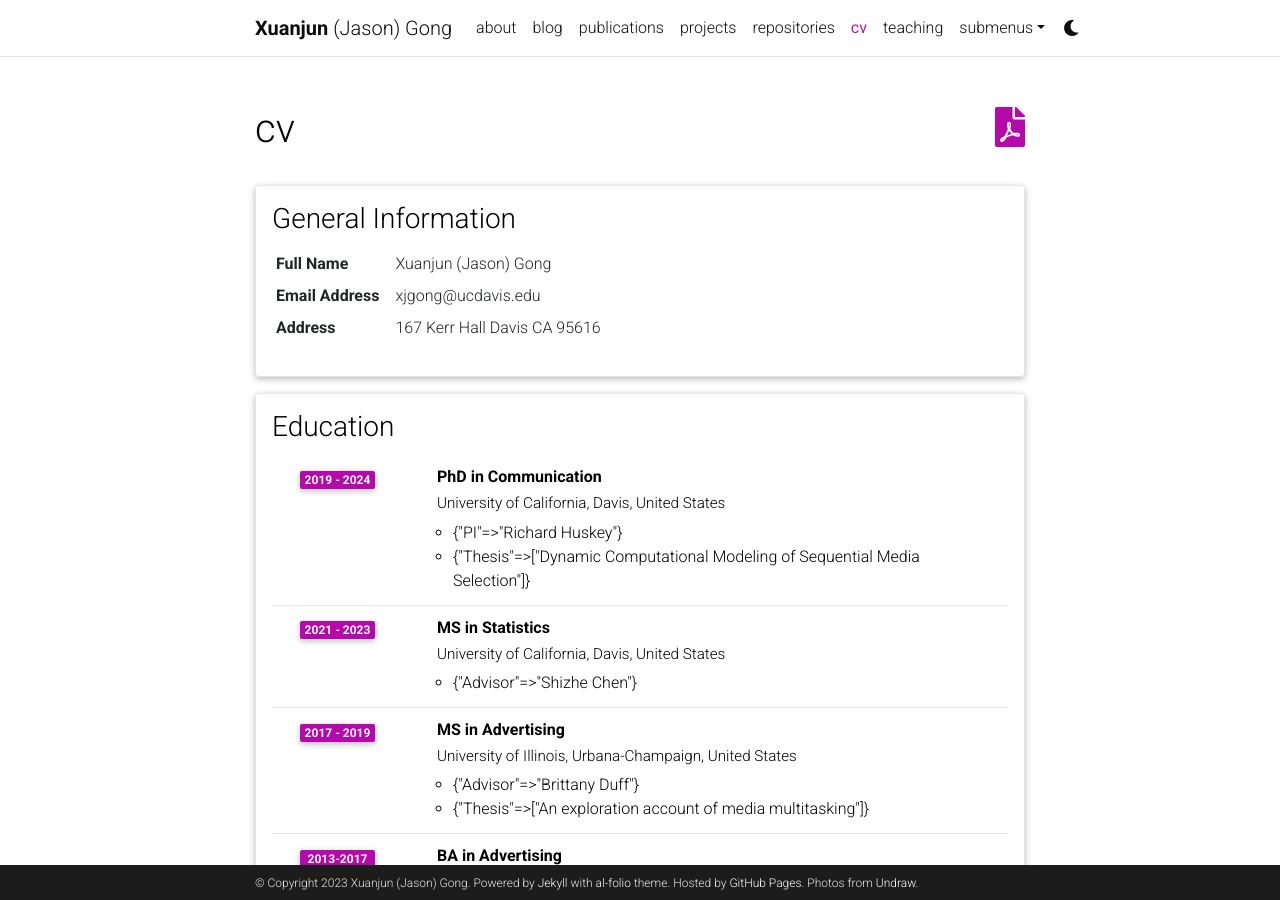
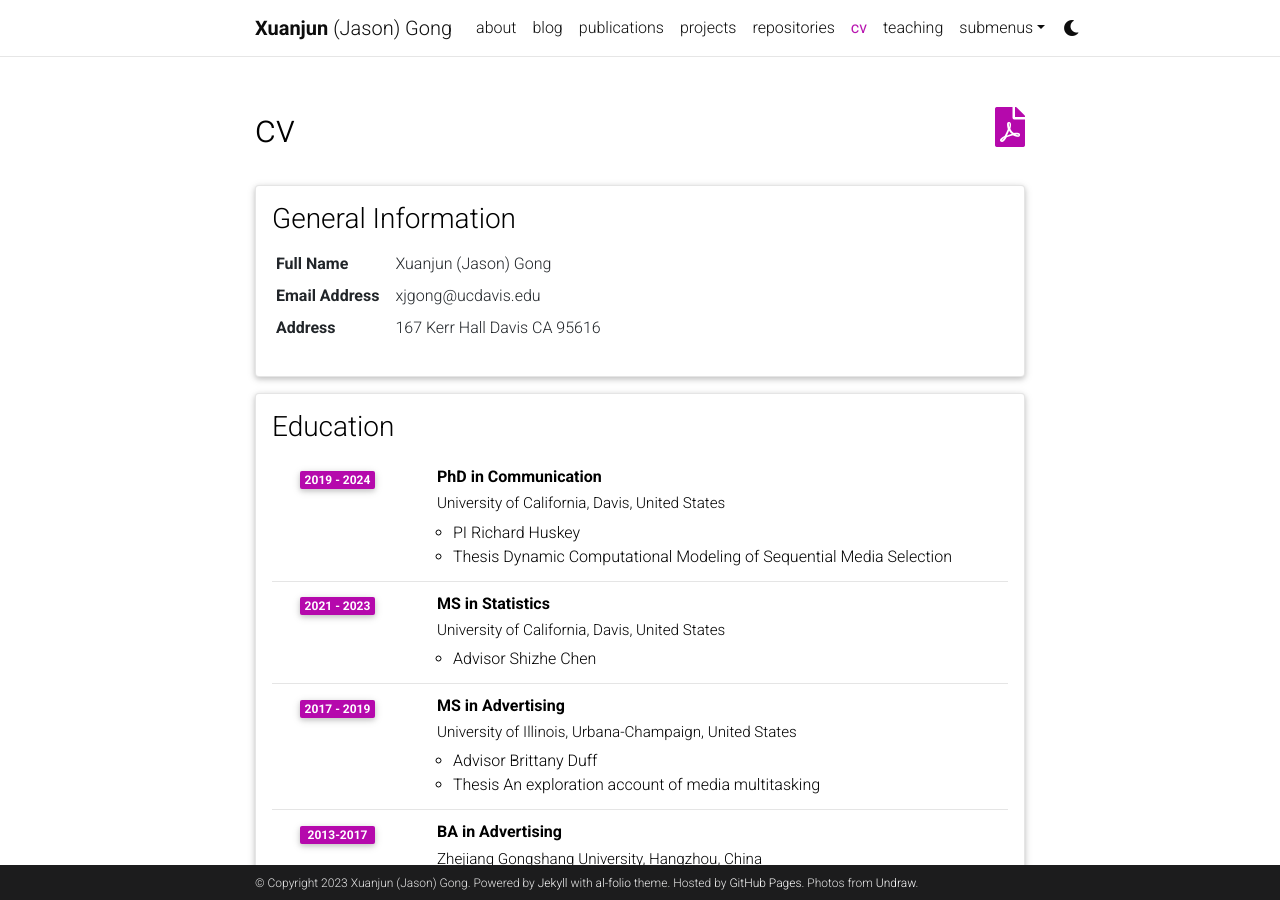
Before and after one commit to jasongong11/jasongong11.github.io, a Jekyll site: the page built from _pages/cv.md, in a window 1280 px wide and 900 px high. Built offline with Jekyll 4.4.1, drawn with Linux system fonts in a browser that asks for light colours; comment, search, counter and statistics services are not loaded; a style sheet for code colours, icons or effects is not loaded; some of the changed lines change nothing that is shown.

Commit message:
Update cv.yml

```diff
--- a/_data/cv.yml
+++ b/_data/cv.yml
@@ -15,21 +15,19 @@
       institution: University of California, Davis, United States
       year: 2019 - 2024
       description:
-        - PI: Richard Huskey
-        - Thesis:
-          - Dynamic Computational Modeling of Sequential Media Selection
+        - PI Richard Huskey
+        - Thesis Dynamic Computational Modeling of Sequential Media Selection
     - title: MS in Statistics
       institution: University of California, Davis, United States
       year: 2021 - 2023
       description:
-        - Advisor: Shizhe Chen
+        - Advisor Shizhe Chen
     - title: MS in Advertising
       institution: University of Illinois, Urbana-Champaign, United States
       year: 2017 - 2019
       description:
-        - Advisor: Brittany Duff
-        - Thesis:
-          - An exploration account of media multitasking
+        - Advisor Brittany Duff
+        - Thesis An exploration account of media multitasking
     - title: BA in Advertising
       institution: Zhejiang Gongshang University, Hangzhou, China
       year: 2013-2017
```
